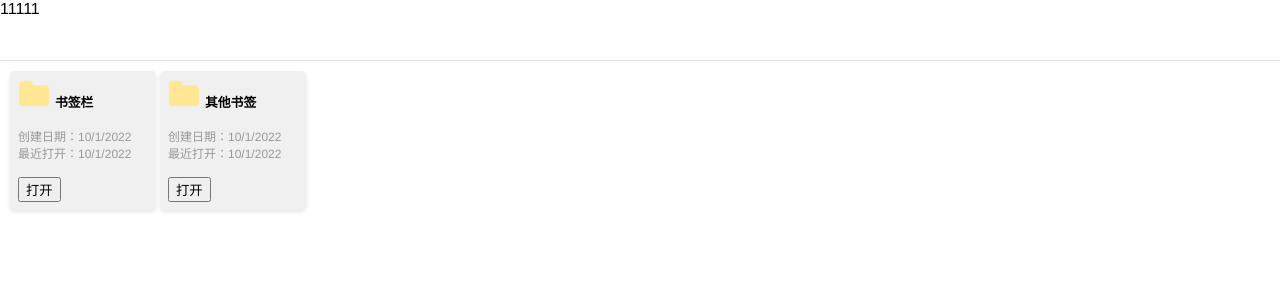
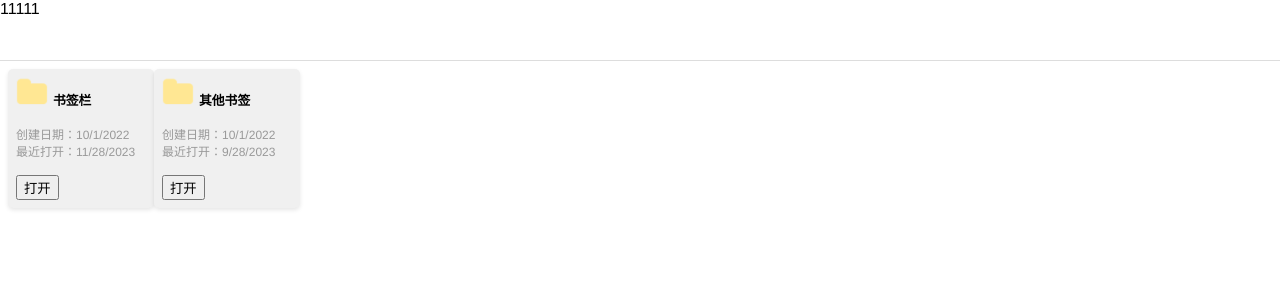
Before and after one commit to wzCoding/bookmarks, a Vue app in the folder bookmark/: page /#/ in a window 1280 px wide. Shown: the top 300 px of the page. Built offline with nearby package versions, Linux system fonts and the light colour scheme.

Commit message:
submit the code

```diff
--- a/bookmark/src/components/bookmark.vue
+++ b/bookmark/src/components/bookmark.vue
@@ -2,8 +2,10 @@
     <div class="bookmark-card">
         <div class="bookmark-header">
             <div class="bookmark-icon">
-                <div v-if="!hasIcon" class="icon-sign">{{ iconSign.toUpperCase() }}</div>
-                <img v-if="hasIcon" :src="iconUrl" alt="bookmark-icon">
+                <transition name="fade">
+                    <img v-if="hasIcon" :src="iconUrl" alt="bookmark-icon">
+                    <div v-else class="icon-sign">{{ iconSign.toUpperCase() }}</div>
+                </transition>
             </div>
             <el-tooltip placement="top" :disabled="disableTip" :content="title">
                 <div class="bookmark-title" @mouseover="showTitle">
@@ -12,20 +14,21 @@
             </el-tooltip>
         </div>
         <div class="bookmark-content">
-            <div class="bookmark-info">
-                <span>创建日期：</span>
+            <div v-if="createDate" class="bookmark-info">
+                <span v-if="props.bookmark.children">创建日期：</span>
+                <span v-else>添加日期：</span>
                 <span>{{ createDate }}</span>
             </div>
-            <div class="bookmark-info">
+            <div v-if="openDate" class="bookmark-info">
                 <span>最近打开：</span>
-                <span>{{ createDate }}</span>
+                <span>{{ openDate }}</span>
             </div>
         </div>
         <el-button type="primary" size="small" class="card-button" @click="handleClick">打开</el-button>
     </div>
 </template>
 <script setup>
-import { computed, onMounted, ref } from 'vue';
+import { computed,ref } from 'vue';
 import { ElTooltip, ElButton } from 'element-plus'
 const props = defineProps({
     bookmark: {
@@ -39,7 +42,6 @@ const defaultTitle = "bookMark";
 const disableTip = ref(true);
 const hasIcon = ref(false);
 const tip = ref();
-
 const title = computed(() => {
     return props.bookmark.title ? props.bookmark.title.trim() : defaultTitle
 });
@@ -63,27 +65,24 @@ const handleDate = (timestamp) => {
     const date = new Date(timestamp);
     return date.toLocaleDateString();
 }
+const createDate = handleDate(props.bookmark.dateAdded);
+const openDate = handleDate(props.bookmark.dateGroupModified);
 const handleIconUrl = (url) => {
     if (!url) return defaultIcon;
     url = `https://www.google.com/s2/favicons?sz=64&domain_url=${url}`
     return url;
 }
 const iconUrl = handleIconUrl(props.bookmark.url);
-const createDate = handleDate(props.bookmark.dateAdded);
+
 const loadIcon = () => {
     const img = new Image();
     img.src = iconUrl
     img.onload = () => {
-        if(img.naturalWidth == 16){
-            hasIcon.value = false;
-        }else{
-            hasIcon.value = true;
-        }
+        hasIcon.value = iconUrl == defaultIcon ? true : img.naturalWidth == 16 ? false : true;
     }
 }
-onMounted(() =>{
-    loadIcon()
-})
+loadIcon();
+
 </script>
 <style lang="scss" scoped>
 .bookmark-card {
@@ -93,7 +92,23 @@ onMounted(() =>{
     box-shadow: 0 2px 4px rgba(0, 0, 0, 0.1);
     padding: .5rem;
     width: 130px;
-    margin: 2px;
+    &:hover{
+        box-shadow: 2px 4px 8px 2px rgba(0, 0, 0, 0.3);
+    }
+    .fade-enter-active,
+    .fade-leave-active {
+        transition: all 0.2s linear;
+    }
+
+    .fade-enter-from {
+        opacity: 0;
+        transform: translateX(-var(--icon-size));
+    }
+
+    .fade-leave-to {
+        opacity: 0;
+        transform: translateX(var(--icon-size));
+    }
 
     .bookmark-header {
         width: 100%;
@@ -105,16 +120,17 @@ onMounted(() =>{
         margin-bottom: 1rem;
 
         .bookmark-icon {
-            width:var(--icon-size);
+            width: var(--icon-size);
             height: var(--icon-size);
             position: relative;
+            overflow: hidden;
             .icon-sign {
                 width: var(--icon-size);
                 line-height: var(--icon-size);
                 text-align: center;
                 color: lightgray;
                 font-size: 1.5rem;
-                border: 1px solid #ccc;
+                box-shadow: 0 0 10px 12px rgba(0,0,0,0.3) inset;
                 border-radius: 3px;
             }
 
@@ -125,7 +141,7 @@ onMounted(() =>{
         }
 
         .bookmark-title {
-            width: calc(100% - 2rem);
+            width: calc(100% - var(--icon-size) - 10px);
             text-align: center;
             overflow: hidden;
             text-overflow: ellipsis;
@@ -137,6 +153,7 @@ onMounted(() =>{
     }
 
     .bookmark-content {
+        min-height: var(--icon-size);
         margin-bottom: 1rem;
 
         .bookmark-info {
```
